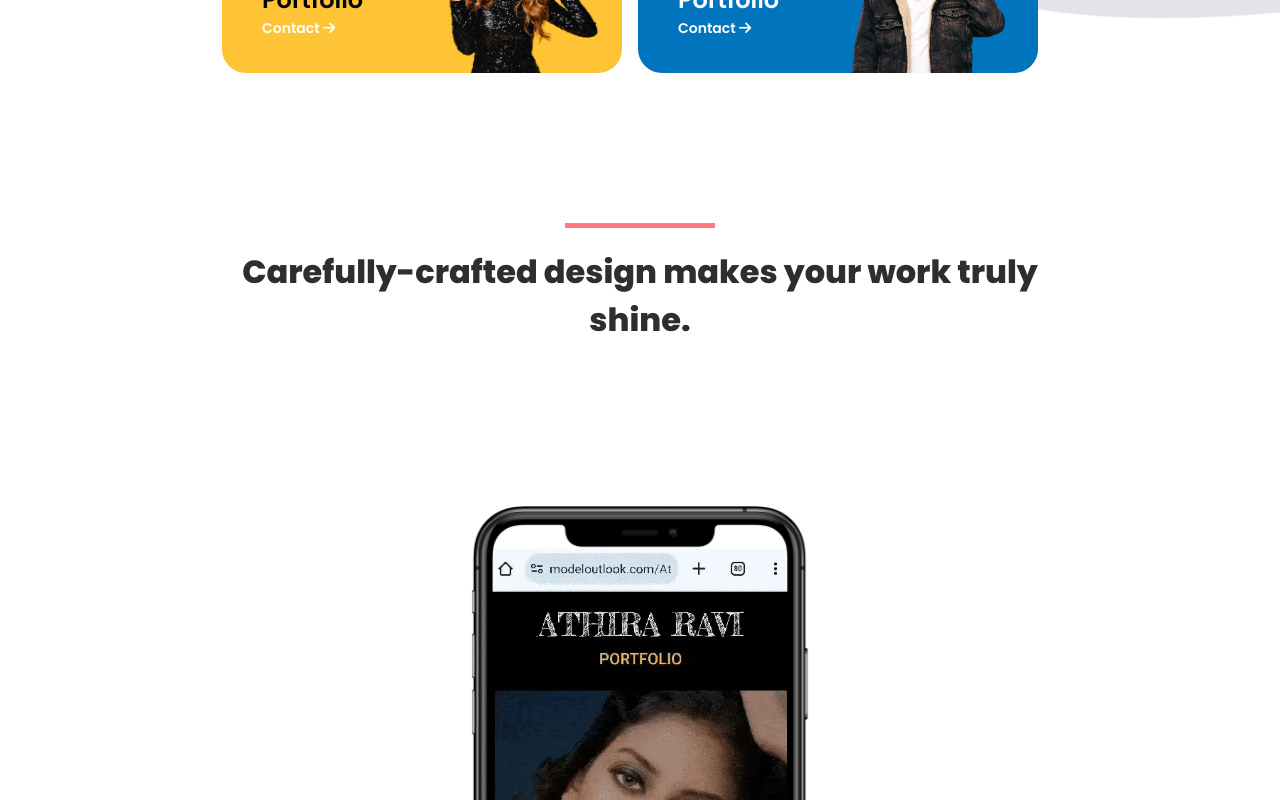
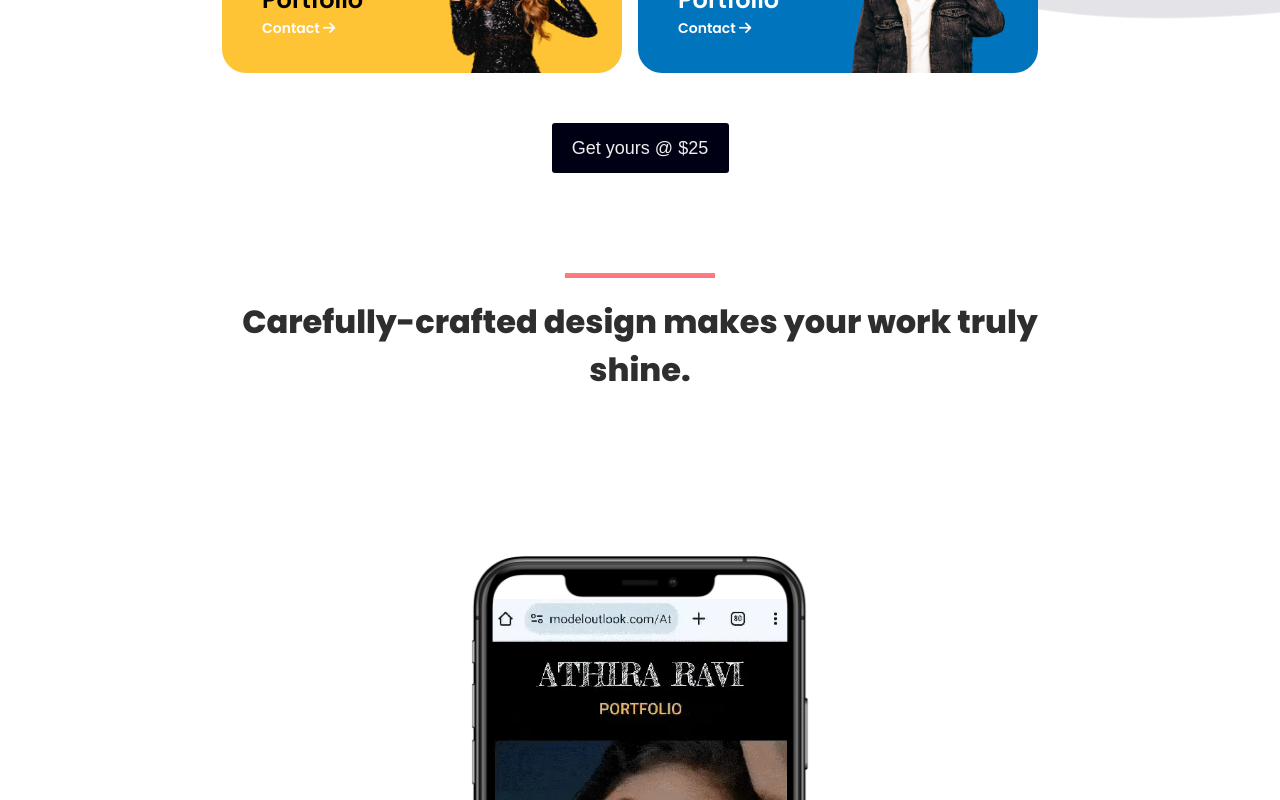
Before and after one commit to sharonbabusharon/Model-Outltook, a SvelteKit app: page / in a window 1280 px wide. Shown: the part 880-1680 px from the top of the page. Built offline with nearby package versions, Linux system fonts and the light colour scheme; no server answers.

Commit message:
Updates by aki for google ads (ui changes only)

```diff
--- a/src/routes/+page.svelte
+++ b/src/routes/+page.svelte
@@ -3,7 +3,6 @@
     import About from "./about.svelte";
     import MoreDetails from "./more_details.svelte";
     import Contact from "./contact.svelte";
-   import ProjectGallery from "./project_gallery.svelte";
 
 
 
@@ -17,7 +16,6 @@
 <div class="main_container" itemscope itemtype="https://schema.org/Thing">
 <Landing/>
 <About/>
-<ProjectGallery/>
 <MoreDetails/>
 <Contact/>
 </div>
--- a/src/routes/about.svelte
+++ b/src/routes/about.svelte
@@ -1,5 +1,6 @@
 <script>
 import {onMount} from "svelte"
+import ProjectGallery from "./project_gallery.svelte";
 
 let text;
 	let text_2;
@@ -211,6 +212,7 @@ let text;
 
 
 
+		<ProjectGallery/>
 
 
 
--- a/src/routes/contact.svelte
+++ b/src/routes/contact.svelte
@@ -157,7 +157,7 @@
     </div>
 
     <div class="button_container">
-    <a target="_blank" href="https://wa.me/917994844456"><button style="margin-top: 28px;" class="submit green" type="submit">Contact Us<i style="margin-left: 10px;" class="fa-brands fa-whatsapp"></i></button></a>
+    <a target="_blank" href="https://wa.me/917994844456"><button style="margin-top: 28px;" class="submit green" type="submit">Chat with us<i style="margin-left: 10px;" class="fa-brands fa-whatsapp"></i></button></a>
   </div>
   </div>
 
--- a/src/routes/landing.svelte
+++ b/src/routes/landing.svelte
@@ -104,6 +104,9 @@ function handle_box_1_button_click(){
 			</div>
 		</div>
 	</div>
+
+<button on:click={handle_box_2_button_click} type="button" class="price_contact svelte-1al9hz" data-svelte-h="svelte-jlbueo">Get yours @ $25</button>
+
 	<a  itemprop="url" content="https://wa.me/917994844456"   href="https://wa.me/917994844456"><div  id="fixedbutton">
 		<img src="/assets/landing/contact2.png" >
 
@@ -733,4 +736,23 @@ function handle_box_1_button_click(){
 }
 }
 
+
+button.price_contact {
+	background-color: #000015;
+	border-radius: 3px;
+	border: 0;
+	box-sizing: border-box;
+	color: #eee;
+	cursor: pointer;
+	font-size: 18px;
+	height: 50px;
+	margin-top: 38px;
+	margin-bottom: 28px;
+	text-align: center;
+	width: 177px;
+	display: block;
+	margin: 0 auto;
+	/* margin-top: 20px; */
+}
+
 </style>
--- a/src/routes/project_gallery.svelte
+++ b/src/routes/project_gallery.svelte
@@ -156,7 +156,8 @@
 </script>
 
 <section>
-    <h1>Model Outlooks</h1>
+    <h1>Live Portfolios</h1>
+    <p class="live_portfolio_caption">Click to see full page</p>
     <!-- <p>Custom websites</p> -->
     <!-- svelte-ignore a11y-no-noninteractive-element-interactions -->
     <!-- svelte-ignore a11y-click-events-have-key-events -->
@@ -307,6 +308,7 @@
         }
         img {
             width: 250px;
+            zoom: 0.8;
         }
         ul {
             flex-wrap: wrap;
```
